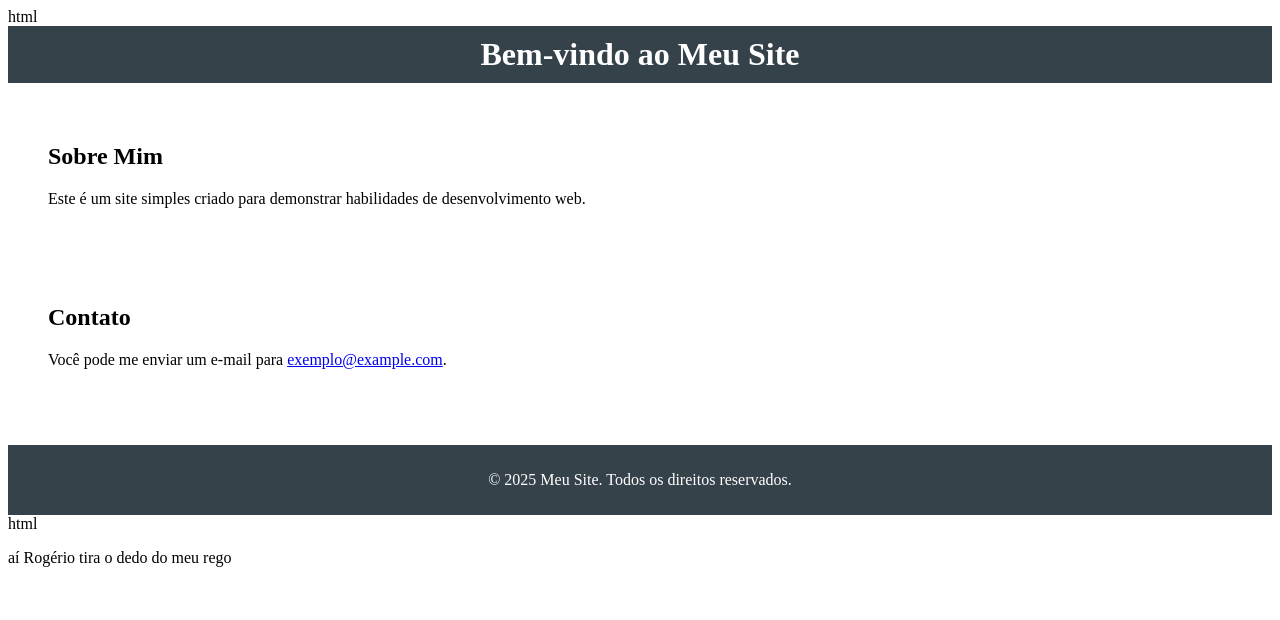
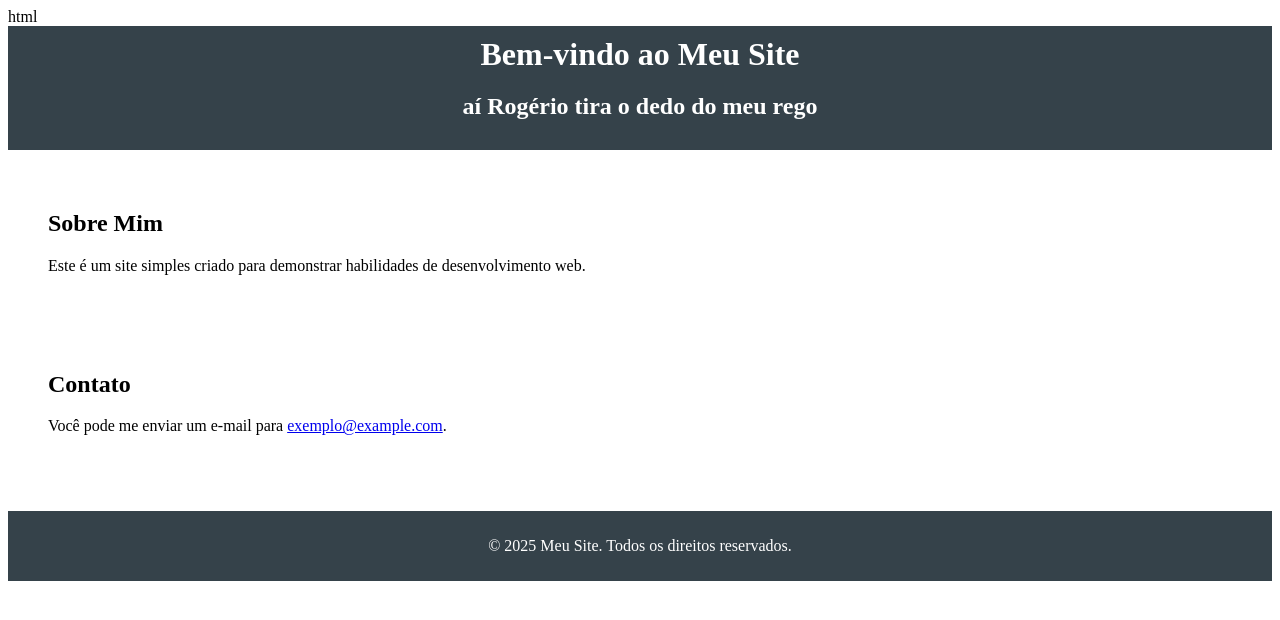
Before and after one commit to rogeriosilva11/rogeriosilva11, a plain HTML site: page index.html in a window 1280 px wide. Drawn offline with Linux system fonts and the light colour scheme.

Commit message:
Add files via upload

```diff
--- a/index.html
+++ b/index.html
@@ -10,6 +10,7 @@ html
 <body>
     <header>
         <h1>Bem-vindo ao Meu Site</h1>
+        <h2>aí Rogério tira o dedo do meu rego</h2> <!-- Título grande adicionado -->
     </header>
     <main>
         <section>
@@ -26,6 +27,3 @@ html
     </footer>
 </body>
 </html>
-
-html
-   <p>aí Rogério tira o dedo do meu rego</p>
```
